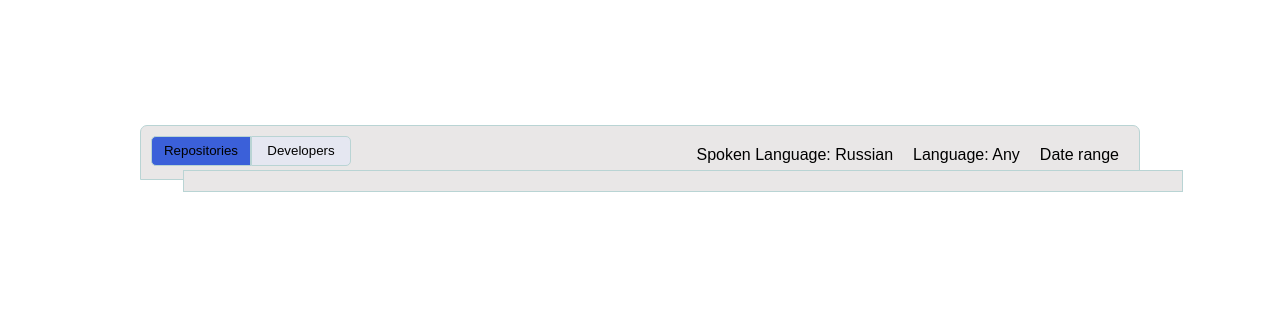
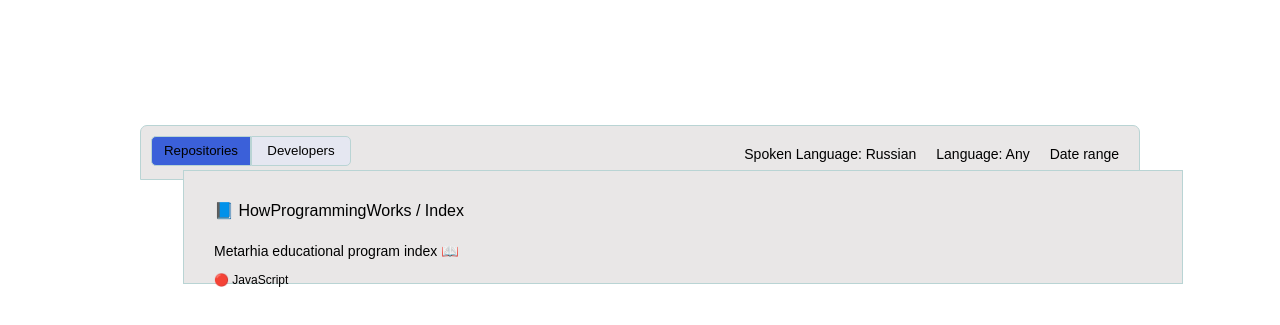
Before and after one commit to Ivan9058MH4/gitTrending, a plain HTML site: page index.html in a window 1280 px wide. Shown: the part 113-438 px from the top of the page. Drawn offline with Linux system fonts and the light colour scheme.

Commit message:
update table2, added new elements

```diff
--- a/index.css
+++ b/index.css
@@ -2,7 +2,6 @@ body {
     max-width: 1400px;
     margin: 0 auto;
 }
-
 
 body div {
 
@@ -53,7 +52,6 @@ body div {
     height: 30px;
     background-color: #3b60d9;
     border: 1px solid #b9d4d4;
-;
     padding: 3px;
     text-align: center;
     font-family: sans-serif;
@@ -75,13 +73,10 @@ body div {
     color: white;
 }
 
-
-
-
 .table1elements {
     float: right;
     font-family: sans-serif;
-    font-size: 16px;
+    font-size: 14px;
 
 }
 
@@ -90,13 +85,61 @@ body div {
     width: 1000px;
     margin-left: 183px;
     margin-top: -138px;
-
     border: 1px solid #b9d4d4;
     background-color: #e9e7e7;
     font-family: sans-serif;
 
+}
 
+/*таблица 2 начинается отсюда */
 
-
+.articlename {
+    width: max-content;
+    height: 42px;
+    font-family: sans-serif;
+    font-size: 16px;
 
 }
+
+.articlename:link {
+    color: #497DDD;
+    border-bottom: 1px dashed;
+}
+.articlename:visited {
+    color: #EF7D55;
+}
+.articlename:hover {
+    color: #154088;
+    border-bottom: 2px solid;
+}
+.articlename:active {
+    color: #497DDD;
+    border-bottom: 1px dashed;
+} /*все что выше - заголовок-ссылка на статью */
+
+.book:before {
+    content: '\1F4D8';
+}
+
+.subtitle {
+    width: max-content;
+    height: 30px;
+    font-family: sans-serif;
+    font-size: 14px;
+}
+
+.book2:after{
+    content: '\1F4D6';
+}
+/*заголовок 2*/
+
+.js{
+    width: max-content;
+    height: 20px;
+    font-family: sans-serif;
+    font-size: 12px;
+}
+
+.circle:before{
+    content: '\1F534';
+}
--- a/index.html
+++ b/index.html
@@ -21,6 +21,9 @@
 
 </div>
 <div class="table2">
+    <div class="articlename"> <div class="book"> HowProgrammingWorks / Index </div></div>
+    <div class="subtitle"><div class="book2"> Metarhia educational program index </div> </div>
+    <div class="js"><div class="circle"> JavaScript </div></div>
 
 </div>
 
```
